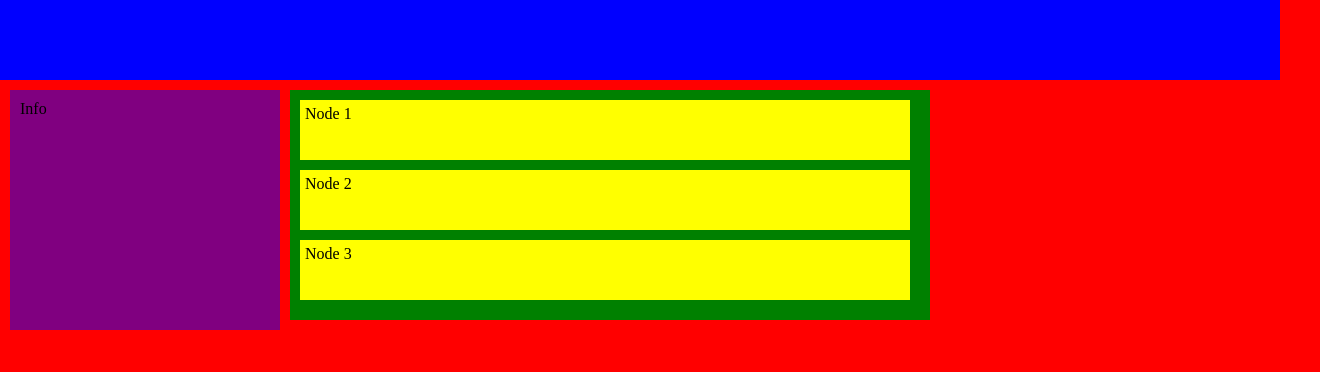
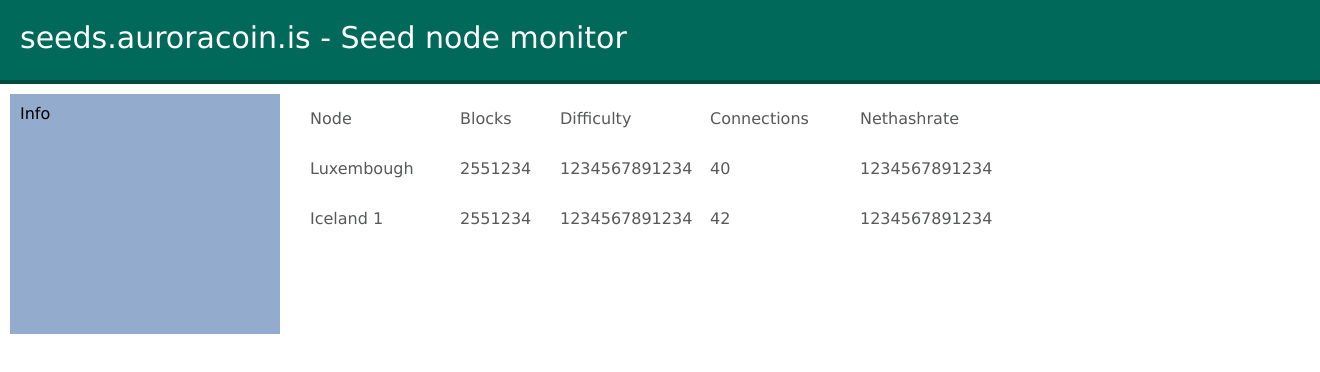
Before and after one commit to BioMike/seed-node-monitor, a plain HTML site: page www/index.html in a window 1280 px wide. Shown: the whole page, 1320 px wide, since content can reach past the window. Drawn offline with Linux system fonts and the light colour scheme.

Commit message:
Monitoring website design

```diff
--- /dev/null
+++ b/www/css/AUR-style.css
@@ -0,0 +1,90 @@
+body
+    {
+    margin:			0px;
+    background-color:		white;
+    }
+
+div.top
+    {
+    height:			40px;
+    width:			100%;
+    background-color:		#016959;
+    border-width:		0px 0px 4px 0px;
+    border-style:		solid;
+    border-color:		#004b3f;
+    padding:			20px;
+    color:			white;
+    font-size:			30px;
+    font-family:		Verdana, sans;
+    }
+
+
+div.body
+    {
+    min-height:			330px;
+    width			100%;
+    background-color:		white;
+    padding:			10px;
+    margin:			auto;
+    }
+
+div.info
+    {
+    float:			left;
+    width:			250px;
+    min-height:			220px;
+    background-color:		#93accd;
+    padding:			10px;
+    margin-right:		10px;
+    font-family:		Verdana, sans;
+    }
+
+div.node-list
+    {
+    float:			left;
+    width:			770px;
+    background-color:		white;
+    padding:			10px;
+    }
+
+div.node-entry
+    {
+    width:			750px;
+    margin:			auto;
+    height:			30px;
+    background-color:		white;
+    padding:			5px;
+    margin-bottom:		10px;
+    color:			#575859;
+    font-family:		Verdana, sans;
+    }
+
+div.node-name
+    {
+    float:			left;
+    width:			150px;
+    }
+
+div.node-blocks
+    {
+    float:			left;
+    width:			100px;
+    }
+
+div.node-diff
+    {
+    float:			left;
+    width:			150px;
+    }
+
+div.node-conn
+    {
+    float:			left;
+    width:			150px;
+    }
+
+div.node-nhr
+    {
+    float:			left;
+    width:			150px;
+    }
--- a/www/index.html
+++ b/www/index.html
@@ -1,17 +1,21 @@
 <html>
 <head>
-<link rel="stylesheet" href="css/style.css" type="text/css">
+<link rel="stylesheet" href="css/AUR-style.css" type="text/css">
 <title>Seed node monitoring page for Auroracoin.</title>
 </head>
 <body>
 <div class="top">
+seeds.auroracoin.is - Seed node monitor
 </div>
 <div class="body">
 <div class="info">Info</div>
 <div class="node-list">
-<div class="node-entry">Node 1</div>
-<div class="node-entry">Node 2</div>
-<div class="node-entry">Node 3</div>
+<div class="node-entry"><div class="node-name">Node</div><div class="node-blocks">Blocks</div><div class="node-diff">Difficulty</div>
+<div class="node-conn">Connections</div><div class="node-nhr">Nethashrate</div></div>
+<div class="node-entry"><div class="node-name">Luxembough</div><div class="node-blocks">2551234</div><div class="node-diff">1234567891234</div>
+<div class="node-conn">40</div><div class="node-nhr">1234567891234</div></div>
+<div class="node-entry"><div class="node-name">Iceland 1</div><div class="node-blocks">2551234</div><div class="node-diff">1234567891234</div>
+<div class="node-conn">42</div><div class="node-nhr">1234567891234</div></div>
 </div>
 </div>
 </body>
```
